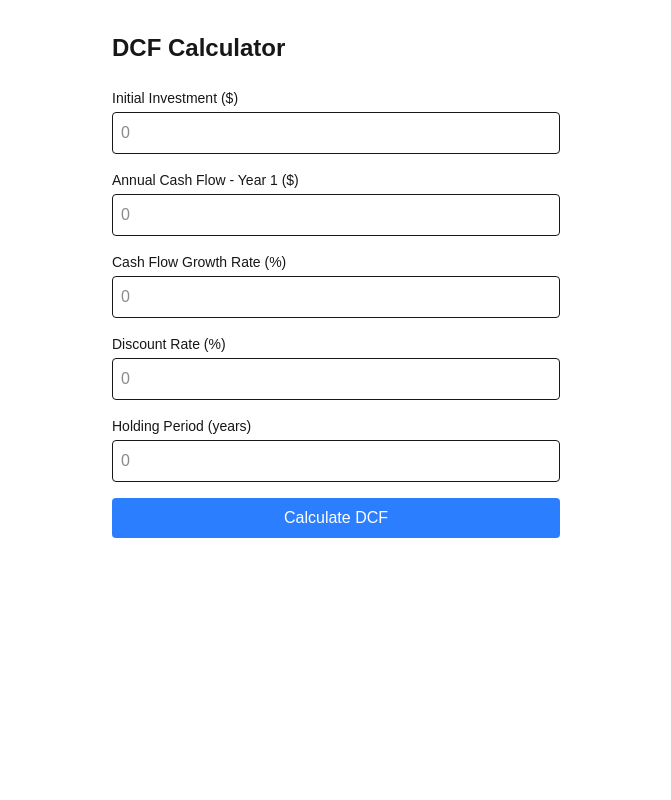
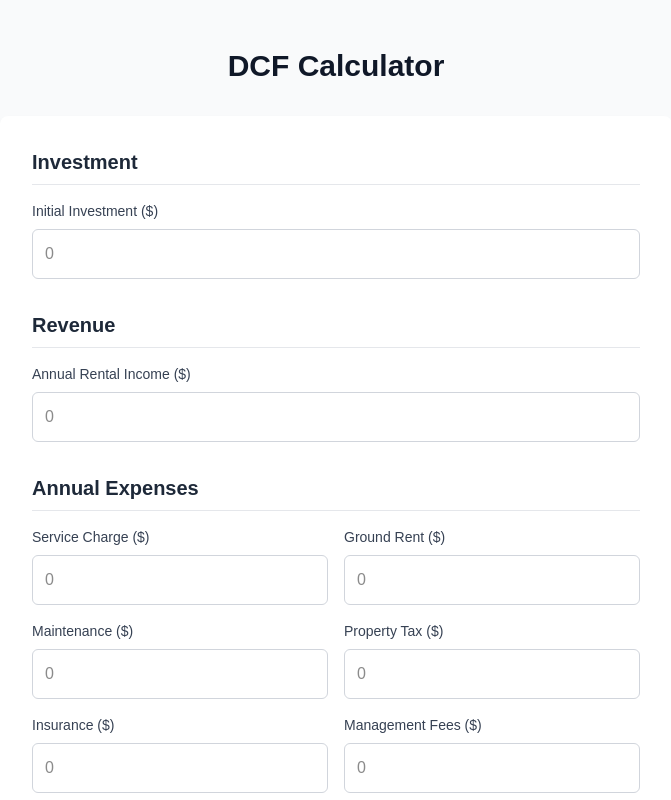
Before and after one commit to GeoDoo/real-estate-portfolio-manager, a Next.js app: page / in a window 1280 px wide. Shown: the top 800 px of the page, without its empty margins (304-975 px from the left). Built offline with nearby package versions, Linux system fonts and the light colour scheme.

Commit message:
Enhance DCF Calculator form on Home page with improved layout and additional input fields for revenue and expenses, while updating styles for better user experience.

```diff
--- a/src/app/page.tsx
+++ b/src/app/page.tsx
@@ -1,70 +1,159 @@
 export default function Home() {
   return (
-    <main className="min-h-screen p-8">
-      <div className="max-w-md mx-auto">
-        <h1 className="text-2xl font-bold mb-6">DCF Calculator</h1>
+    <main className="min-h-screen bg-gray-50 py-12 px-4">
+      <div className="max-w-2xl mx-auto">
+        <h1 className="text-3xl font-bold text-gray-900 mb-8 text-center">DCF Calculator</h1>
 
-        <form className="space-y-4">
+        <form className="bg-white rounded-lg shadow-md p-8 space-y-8">
+          {/* Investment */}
+          <div className="space-y-4">
+            <h2 className="text-xl font-semibold text-gray-800 border-b border-gray-200 pb-2">Investment</h2>
             <div>
-            <label className="block text-sm font-medium mb-1">
+              <label className="block text-sm font-medium text-gray-700 mb-2">
                 Initial Investment ($)
               </label>
               <input
                 type="number"
-              className="w-full p-2 border rounded"
+                className="w-full p-3 border border-gray-300 rounded-md focus:ring-2 focus:ring-blue-500 focus:border-blue-500"
                 placeholder="0"
               />
             </div>
+          </div>
 
+          {/* Revenue */}
+          <div className="space-y-4">
+            <h2 className="text-xl font-semibold text-gray-800 border-b border-gray-200 pb-2">Revenue</h2>
             <div>
-            <label className="block text-sm font-medium mb-1">
-              Annual Cash Flow - Year 1 ($)
+              <label className="block text-sm font-medium text-gray-700 mb-2">
+                Annual Rental Income ($)
               </label>
               <input
                 type="number"
-              className="w-full p-2 border rounded"
+                className="w-full p-3 border border-gray-300 rounded-md focus:ring-2 focus:ring-blue-500 focus:border-blue-500"
                 placeholder="0"
               />
             </div>
+          </div>
 
+          {/* Expenses */}
+          <div className="space-y-4">
+            <h2 className="text-xl font-semibold text-gray-800 border-b border-gray-200 pb-2">Annual Expenses</h2>
+            <div className="grid grid-cols-1 md:grid-cols-2 gap-4">
               <div>
-            <label className="block text-sm font-medium mb-1">
+                <label className="block text-sm font-medium text-gray-700 mb-2">
+                  Service Charge ($)
+                </label>
+                <input
+                  type="number"
+                  className="w-full p-3 border border-gray-300 rounded-md focus:ring-2 focus:ring-blue-500 focus:border-blue-500"
+                  placeholder="0"
+                />
+              </div>
+              <div>
+                <label className="block text-sm font-medium text-gray-700 mb-2">
+                  Ground Rent ($)
+                </label>
+                <input
+                  type="number"
+                  className="w-full p-3 border border-gray-300 rounded-md focus:ring-2 focus:ring-blue-500 focus:border-blue-500"
+                  placeholder="0"
+                />
+              </div>
+              <div>
+                <label className="block text-sm font-medium text-gray-700 mb-2">
+                  Maintenance ($)
+                </label>
+                <input
+                  type="number"
+                  className="w-full p-3 border border-gray-300 rounded-md focus:ring-2 focus:ring-blue-500 focus:border-blue-500"
+                  placeholder="0"
+                />
+              </div>
+              <div>
+                <label className="block text-sm font-medium text-gray-700 mb-2">
+                  Property Tax ($)
+                </label>
+                <input
+                  type="number"
+                  className="w-full p-3 border border-gray-300 rounded-md focus:ring-2 focus:ring-blue-500 focus:border-blue-500"
+                  placeholder="0"
+                />
+              </div>
+              <div>
+                <label className="block text-sm font-medium text-gray-700 mb-2">
+                  Insurance ($)
+                </label>
+                <input
+                  type="number"
+                  className="w-full p-3 border border-gray-300 rounded-md focus:ring-2 focus:ring-blue-500 focus:border-blue-500"
+                  placeholder="0"
+                />
+              </div>
+              <div>
+                <label className="block text-sm font-medium text-gray-700 mb-2">
+                  Management Fees ($)
+                </label>
+                <input
+                  type="number"
+                  className="w-full p-3 border border-gray-300 rounded-md focus:ring-2 focus:ring-blue-500 focus:border-blue-500"
+                  placeholder="0"
+                />
+              </div>
+            </div>
+            <div>
+              <label className="block text-sm font-medium text-gray-700 mb-2">
+                One-time Expenses ($)
+              </label>
+              <input
+                type="number"
+                className="w-full p-3 border border-gray-300 rounded-md focus:ring-2 focus:ring-blue-500 focus:border-blue-500"
+                placeholder="0"
+              />
+            </div>
+          </div>
+
+          {/* Assumptions */}
+          <div className="space-y-4">
+            <h2 className="text-xl font-semibold text-gray-800 border-b border-gray-200 pb-2">Assumptions</h2>
+            <div className="grid grid-cols-1 md:grid-cols-3 gap-4">
+              <div>
+                <label className="block text-sm font-medium text-gray-700 mb-2">
                   Cash Flow Growth Rate (%)
                 </label>
                 <input
                   type="number"
                   step="0.1"
-              className="w-full p-2 border rounded"
+                  className="w-full p-3 border border-gray-300 rounded-md focus:ring-2 focus:ring-blue-500 focus:border-blue-500"
                   placeholder="0"
                 />
               </div>
-
               <div>
-            <label className="block text-sm font-medium mb-1">
+                <label className="block text-sm font-medium text-gray-700 mb-2">
                   Discount Rate (%)
                 </label>
                 <input
                   type="number"
                   step="0.1"
-              className="w-full p-2 border rounded"
+                  className="w-full p-3 border border-gray-300 rounded-md focus:ring-2 focus:ring-blue-500 focus:border-blue-500"
                   placeholder="0"
                 />
               </div>
-
               <div>
-            <label className="block text-sm font-medium mb-1">
+                <label className="block text-sm font-medium text-gray-700 mb-2">
                   Holding Period (years)
                 </label>
                 <input
                   type="number"
-              className="w-full p-2 border rounded"
+                  className="w-full p-3 border border-gray-300 rounded-md focus:ring-2 focus:ring-blue-500 focus:border-blue-500"
                   placeholder="0"
                 />
+              </div>
+            </div>
           </div>
 
           <button
             type="submit"
-            className="w-full bg-blue-500 text-white p-2 rounded hover:bg-blue-600"
+            className="w-full bg-blue-600 text-white p-4 rounded-md hover:bg-blue-700 focus:ring-2 focus:ring-blue-500 focus:ring-offset-2 font-medium text-lg transition-colors"
           >
             Calculate DCF
           </button>
```
Lines whose indentation alone changed are shown as unchanged.
